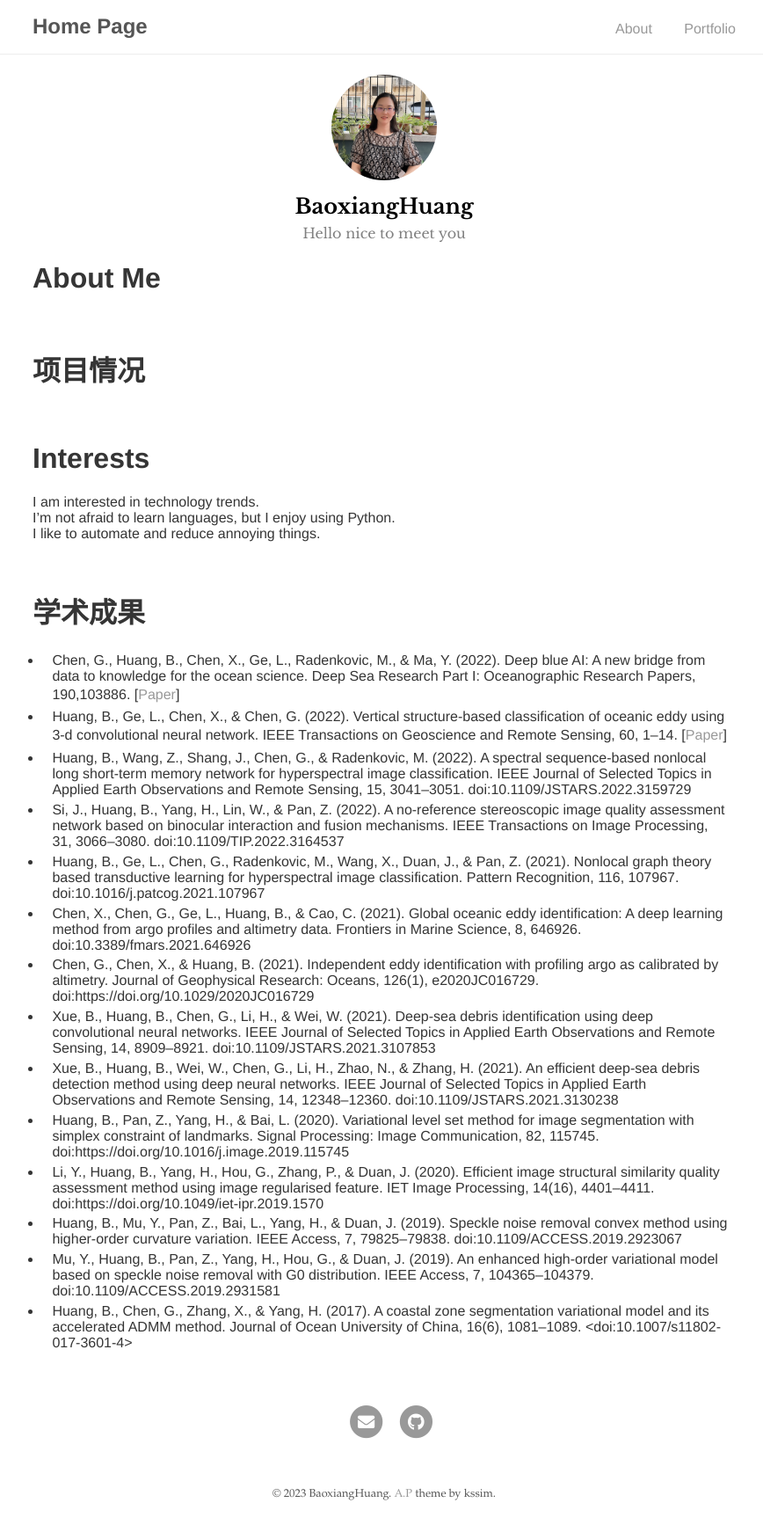
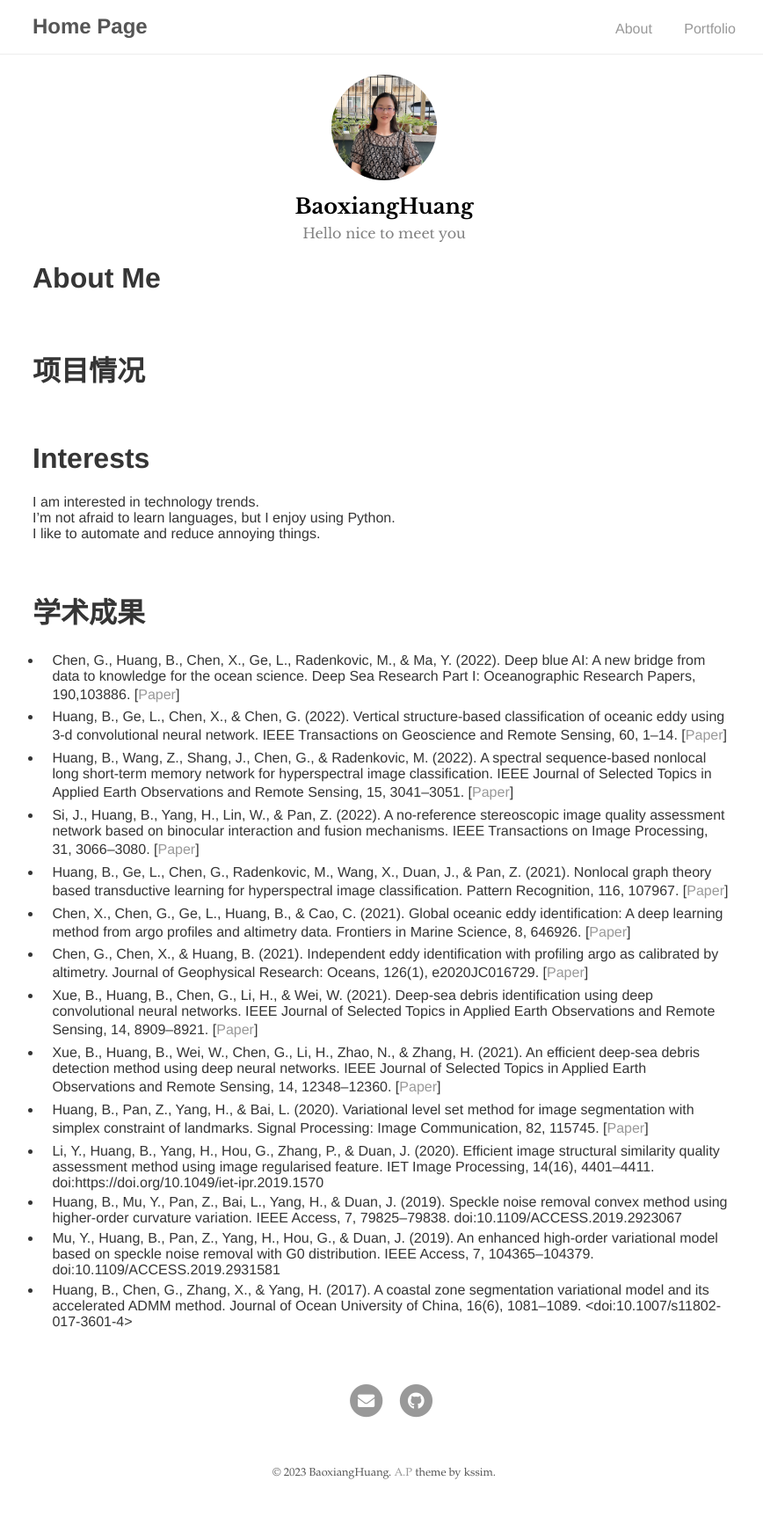
Before and after one commit to BaoxiangHuang/BaoxiangHuang.github.io, a Jekyll site: the page built from index.md, in a window 1280 px wide. Shown: the whole page at 88% size, without its empty margins (203-1071 px from the left). Built offline with Jekyll 4.4.1, drawn with Linux system fonts in a browser that asks for light colours; our own code applies the rules of GitHub Pages for plain Markdown files; after the commit the page ends 1718 px from its top, so only the background shows below that.

Commit message:
Update index.md

```diff
--- a/index.md
+++ b/index.md
@@ -25,24 +25,24 @@ data to knowledge for the ocean science. Deep Sea Research Part I: Oceanographic
 using 3-d convolutional neural network. IEEE Transactions on Geoscience and Remote Sensing, 60, 1–14. [[Paper](https://ieeexplore.ieee.org/document/9521672)]
 * Huang, B., Wang, Z., Shang, J., Chen, G., & Radenkovic, M. (2022). A spectral sequence-based nonlocal
 long short-term memory network for hyperspectral image classification. IEEE Journal of Selected Topics
-in Applied Earth Observations and Remote Sensing, 15, 3041–3051. doi:10.1109/JSTARS.2022.3159729
+in Applied Earth Observations and Remote Sensing, 15, 3041–3051. [[Paper](https://ieeexplore.ieee.org/document/9736454)]
 * Si, J., Huang, B., Yang, H., Lin, W., & Pan, Z. (2022). A no-reference stereoscopic image quality
 assessment network based on binocular interaction and fusion mechanisms. IEEE Transactions on
-Image Processing, 31, 3066–3080. doi:10.1109/TIP.2022.3164537
+Image Processing, 31, 3066–3080. [[Paper](https://ieeexplore.ieee.org/document/9754226)]
 * Huang, B., Ge, L., Chen, G., Radenkovic, M., Wang, X., Duan, J., & Pan, Z. (2021). Nonlocal graph theory
-based transductive learning for hyperspectral image classification. Pattern Recognition, 116, 107967. doi:10.1016/j.patcog.2021.107967
+based transductive learning for hyperspectral image classification. Pattern Recognition, 116, 107967. [[Paper](https://www.sciencedirect.com/science/article/abs/pii/S0031320321001540?via%3Dihub)]
 * Chen, X., Chen, G., Ge, L., Huang, B., & Cao, C. (2021). Global oceanic eddy identification: A deep
-learning method from argo profiles and altimetry data. Frontiers in Marine Science, 8, 646926. doi:10.3389/fmars.2021.646926
+learning method from argo profiles and altimetry data. Frontiers in Marine Science, 8, 646926. [[Paper](https://www.frontiersin.org/articles/10.3389/fmars.2021.646926/full)]
 * Chen, G., Chen, X., & Huang, B. (2021). Independent eddy identification with profiling argo as calibrated
-by altimetry. Journal of Geophysical Research: Oceans, 126(1), e2020JC016729. doi:https://doi.org/10.1029/2020JC016729
+by altimetry. Journal of Geophysical Research: Oceans, 126(1), e2020JC016729. [[Paper](https://agupubs.onlinelibrary.wiley.com/doi/10.1029/2020JC016729)]
 * Xue, B., Huang, B., Chen, G., Li, H., & Wei, W. (2021). Deep-sea debris identification using deep
 convolutional neural networks. IEEE Journal of Selected Topics in Applied Earth Observations and Remote
-Sensing, 14, 8909–8921. doi:10.1109/JSTARS.2021.3107853
+Sensing, 14, 8909–8921. [[Paper](https://ieeexplore.ieee.org/document/9524516)]
 * Xue, B., Huang, B., Wei, W., Chen, G., Li, H., Zhao, N., & Zhang, H. (2021). An efficient deep-sea debris
 detection method using deep neural networks. IEEE Journal of Selected Topics in Applied Earth
-Observations and Remote Sensing, 14, 12348–12360. doi:10.1109/JSTARS.2021.3130238
+Observations and Remote Sensing, 14, 12348–12360. [[Paper](https://ieeexplore.ieee.org/document/9626595)]
 * Huang, B., Pan, Z., Yang, H., & Bai, L. (2020). Variational level set method for image segmentation with
-simplex constraint of landmarks. Signal Processing: Image Communication, 82, 115745. doi:https://doi.org/10.1016/j.image.2019.115745
+simplex constraint of landmarks. Signal Processing: Image Communication, 82, 115745. [[Paper](https://www.sciencedirect.com/science/article/abs/pii/S0923596519310690?via%3Dihub)]
 * Li, Y., Huang, B., Yang, H., Hou, G., Zhang, P., & Duan, J. (2020). Efficient image structural similarity
 quality assessment method using image regularised feature. IET Image Processing, 14(16), 4401–4411. doi:https://doi.org/10.1049/iet-ipr.2019.1570
 * Huang, B., Mu, Y., Pan, Z., Bai, L., Yang, H., & Duan, J. (2019). Speckle noise removal convex method
```
